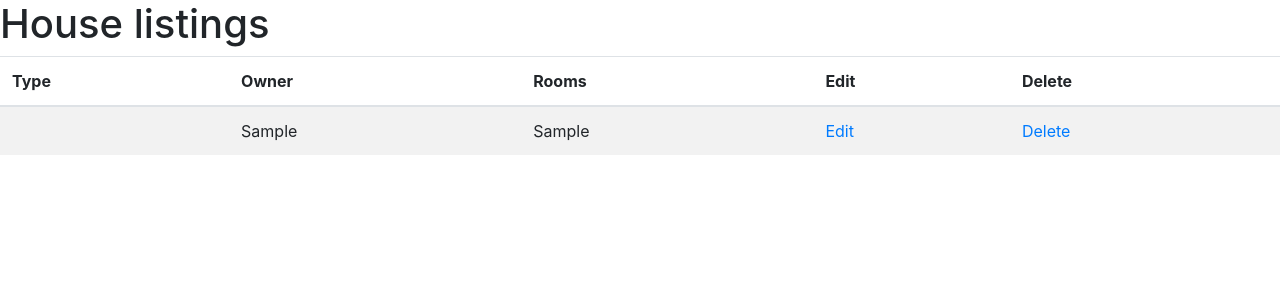
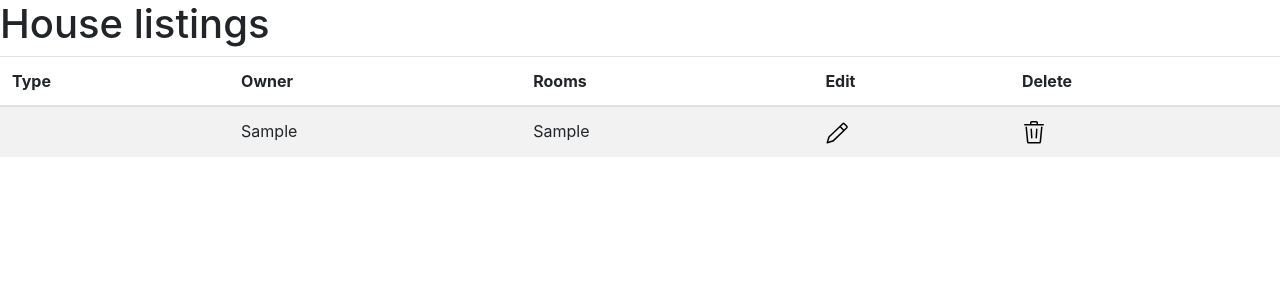
Before and after one commit to Chaitanyasinh/House-Website, a PHP site: page /houses.php in a window 1280 px wide. Shown: the top 300 px of the page. Run offline with PHP 8.4, Linux system fonts and the light colour scheme; tables that the repository leaves empty or names only in its code hold one stand-in row (values such as "Sample post"); some libraries are stand-ins or nearby versions.

Commit message:
Update houses.php

```diff
--- a/houses.php
+++ b/houses.php
@@ -34,8 +34,8 @@
             echo '<tr><td>' .$houses['type'] .'</td>
             <td>' . $houses['owner'] . '</td>
             <td>' . $houses['rooms'] . '</td>
-            <td><a href="house.php?houses_id=' .$houses['house_id'] . '">Edit</a></td>
-            <td><a onclick="return confirm(\'Are you sure you want to delete this house?\');" href="delete-house.php?house_id='.$houses['house_id'].'"> Delete </a></td></tr>';
+            <td><a href="house.php?houses_id=' .$houses['house_id'] . '"><svg xmlns="http://www.w3.org/2000/svg" viewBox="0 0 24 24" width="24" height="24"><path fill-rule="evenodd" d="M17.263 2.177a1.75 1.75 0 012.474 0l2.586 2.586a1.75 1.75 0 010 2.474L19.53 10.03l-.012.013L8.69 20.378a1.75 1.75 0 01-.699.409l-5.523 1.68a.75.75 0 01-.935-.935l1.673-5.5a1.75 1.75 0 01.466-.756L14.476 4.963l2.787-2.786zm-2.275 4.371l-10.28 9.813a.25.25 0 00-.067.108l-1.264 4.154 4.177-1.271a.25.25 0 00.1-.059l10.273-9.806-2.94-2.939zM19 8.44l2.263-2.262a.25.25 0 000-.354l-2.586-2.586a.25.25 0 00-.354 0L16.061 5.5 19 8.44z"></path></svg></a></td>
+            <td><a onclick="return confirm(\'Are you sure you want to delete this house?\');" href="delete-house.php?house_id='.$houses['house_id'].'"> <svg xmlns="http://www.w3.org/2000/svg" viewBox="0 0 24 24" width="24" height="24"><path fill-rule="evenodd" d="M16 1.75V3h5.25a.75.75 0 010 1.5H2.75a.75.75 0 010-1.5H8V1.75C8 .784 8.784 0 9.75 0h4.5C15.216 0 16 .784 16 1.75zm-6.5 0a.25.25 0 01.25-.25h4.5a.25.25 0 01.25.25V3h-5V1.75z"></path><path d="M4.997 6.178a.75.75 0 10-1.493.144L4.916 20.92a1.75 1.75 0 001.742 1.58h10.684a1.75 1.75 0 001.742-1.581l1.413-14.597a.75.75 0 00-1.494-.144l-1.412 14.596a.25.25 0 01-.249.226H6.658a.25.25 0 01-.249-.226L4.997 6.178z"></path><path d="M9.206 7.501a.75.75 0 01.793.705l.5 8.5A.75.75 0 119 16.794l-.5-8.5a.75.75 0 01.705-.793zm6.293.793A.75.75 0 1014 8.206l-.5 8.5a.75.75 0 001.498.088l.5-8.5z"></path></svg> </a></td></tr>';
         }
 
         //close the grid
```
